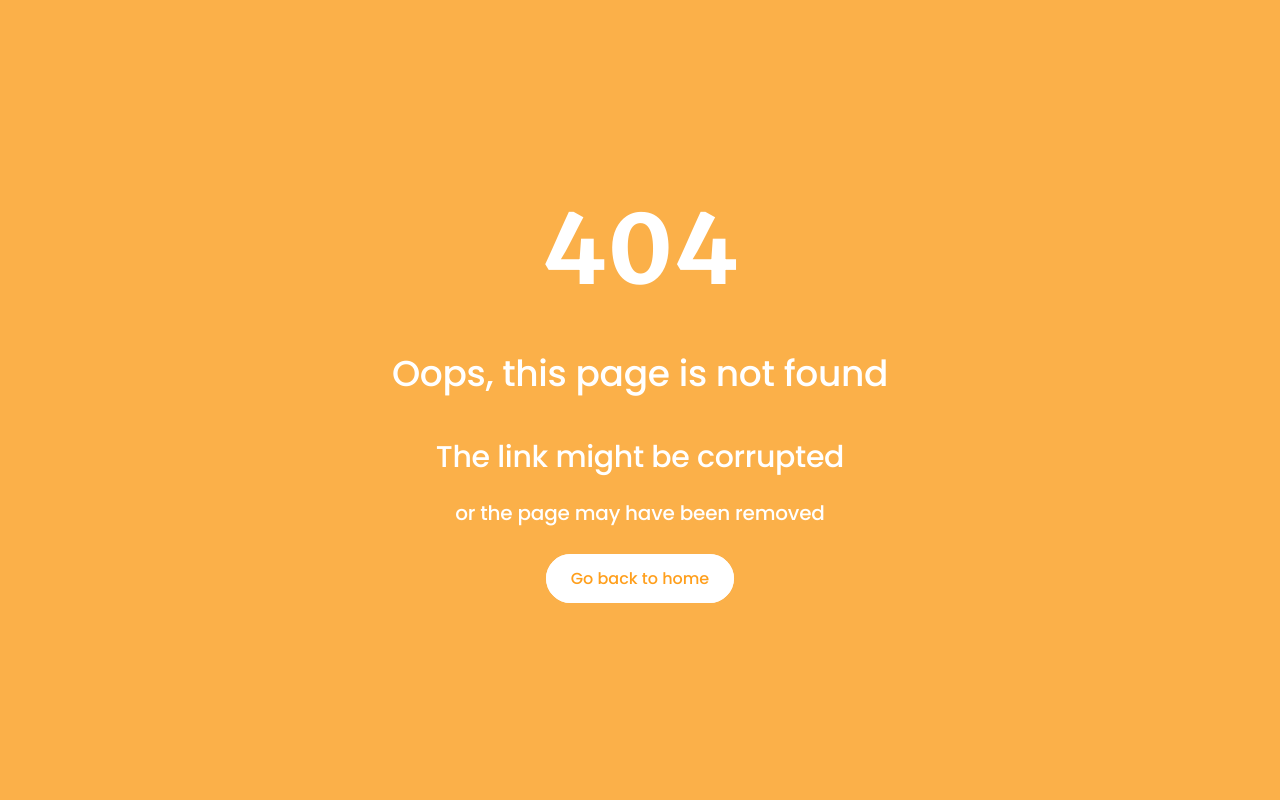
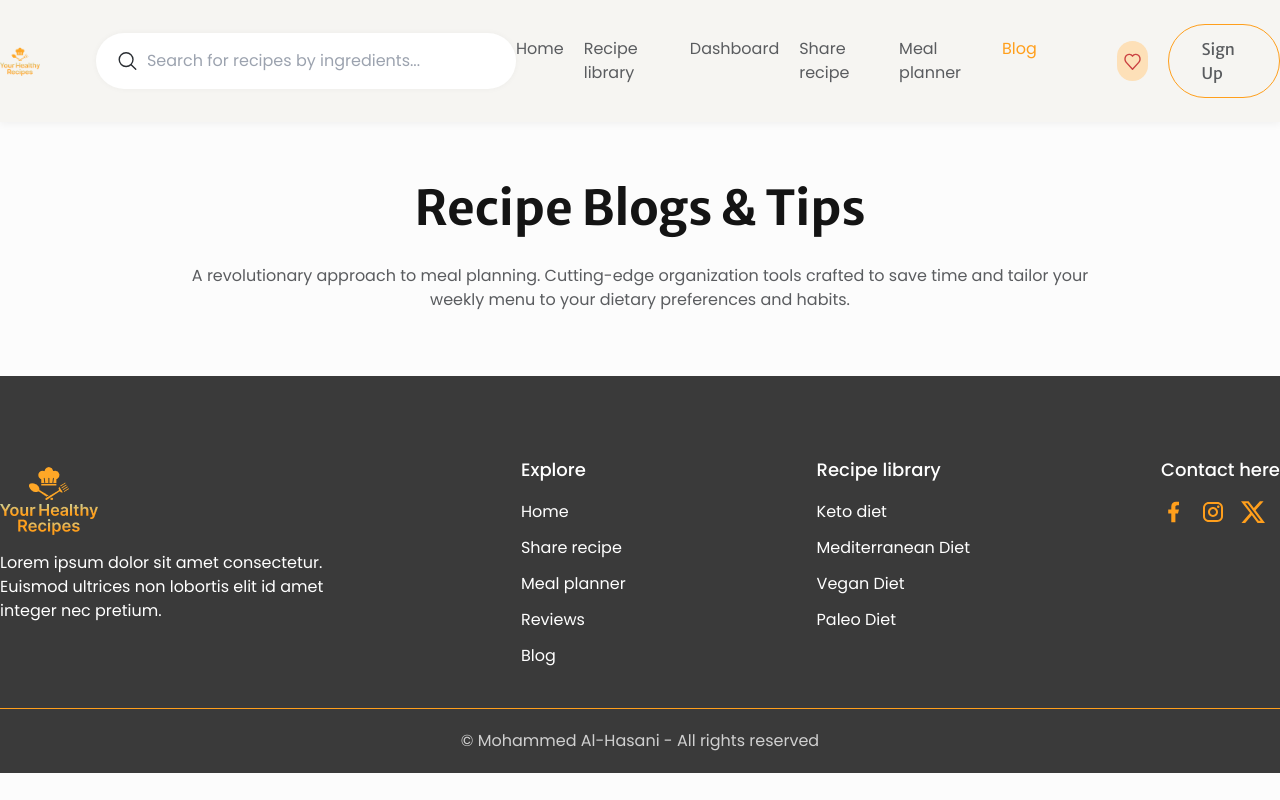
Before and after one commit to towfiqislambd/healthy-recipes, a React (Vite) app: page /blog in a window 1280 px wide. Before the commit this address had no page. Built offline with nearby package versions, Linux system fonts and the light colour scheme.

Commit message:
feat:updated recipe details page

```diff
--- a/src/components/cards/ReviewCard.jsx
+++ b/src/components/cards/ReviewCard.jsx
@@ -4,6 +4,7 @@ import { EmptyStarSvg, FullStarSvg } from '../svg-container/SvgContainer';
 const ReviewCard = ({ data }) => {
   const fullStars = Array(data?.reviewCount).fill(<FullStarSvg />);
   const emptyStars = Array(5 - data?.reviewCount).fill(<EmptyStarSvg />);
+
   return (
     <div className="border border-[#8993A4] rounded-2xl px-12 py-5 w-full">
       {/* top contents */}
--- a/src/components/recipe-details/ReviewSection.jsx
+++ b/src/components/recipe-details/ReviewSection.jsx
@@ -1,6 +1,4 @@
 import ReviewLeftSection from './ReviewLeftSection';
-import avatar from '../../assets/images/avatar-1.jpg';
-import { FullStarSvg } from '../svg-container/SvgContainer';
 import { allReviews } from '@/data/data';
 import ReviewCard from '../cards/ReviewCard';
 
--- /dev/null
+++ b/src/pages/blog/Blog.jsx
@@ -0,0 +1,24 @@
+const Blog = () => {
+  return (
+    <div className="mt-[104px]">
+      {/* title */}
+      <div className="pt-20 pb-16 text-center">
+        <h2 className="text-5xl font-bold font-merriweather text-black">
+          Recipe Blogs & Tips
+        </h2>
+        <p className="mt-8 text-textColor leading-[150%] max-w-[912px] mx-auto">
+          A revolutionary approach to meal planning. Cutting-edge organization
+          tools crafted to save time and tailor your weekly menu to your dietary
+          preferences and habits.
+        </p>
+      </div>
+
+      {/* all blogs */}
+      <div className="grid grid-cols-4 gap-5">
+
+      </div>
+    </div>
+  );
+};
+
+export default Blog;
--- a/src/routes/Router.jsx
+++ b/src/routes/Router.jsx
@@ -1,5 +1,6 @@
 import MainLayout from '@/layouts/MainLayout';
 import AllRecipes from '@/pages/all-recipes/AllRecipes';
+import Blog from '@/pages/blog/Blog';
 import ErrorPage from '@/pages/error/ErrorPage';
 import Homepage from '@/pages/homepage/Homepage';
 import RecipeDetails from '@/pages/recipe-details/RecipeDetails';
@@ -28,6 +29,10 @@ export const router = createBrowserRouter([
         path: '/recipe-details/:id',
         element: <RecipeDetails />,
       },
+      {
+        path: '/blog',
+        element: <Blog />,
+      },
     ],
   },
 ]);
```
